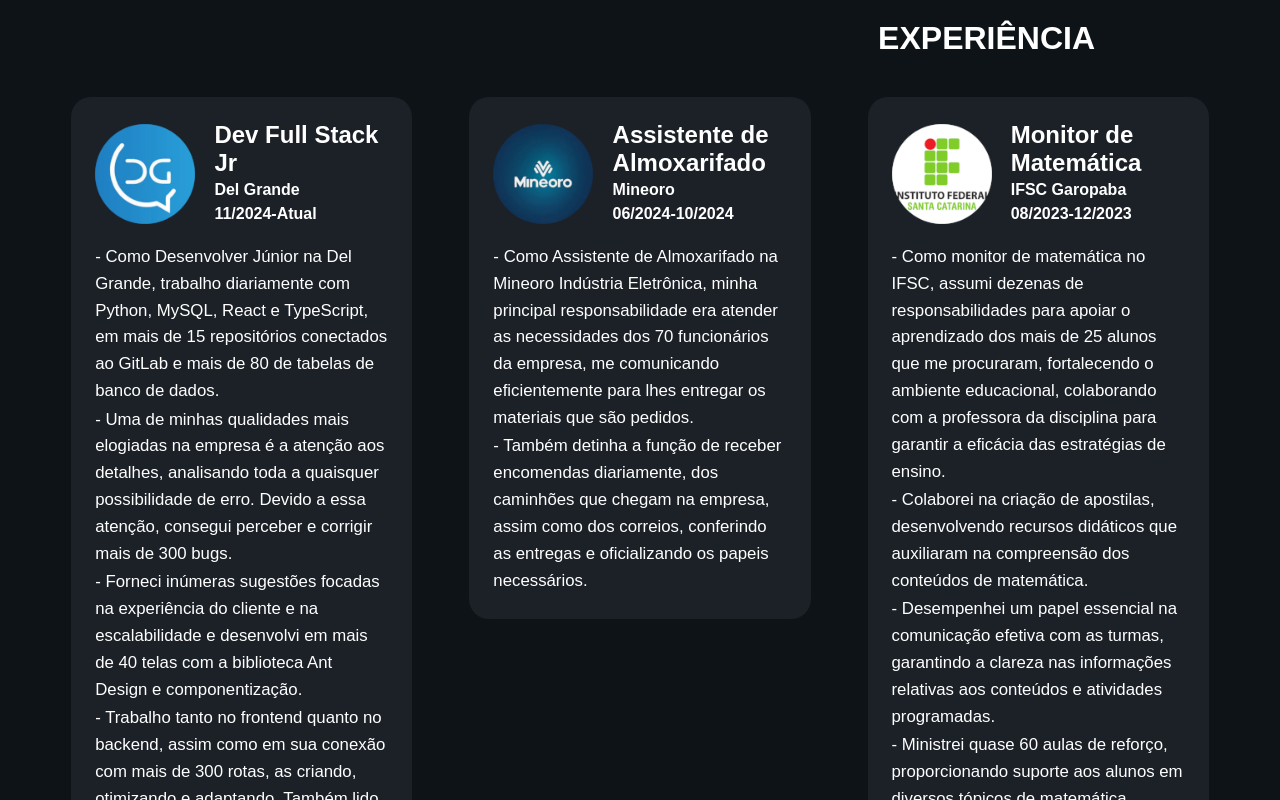
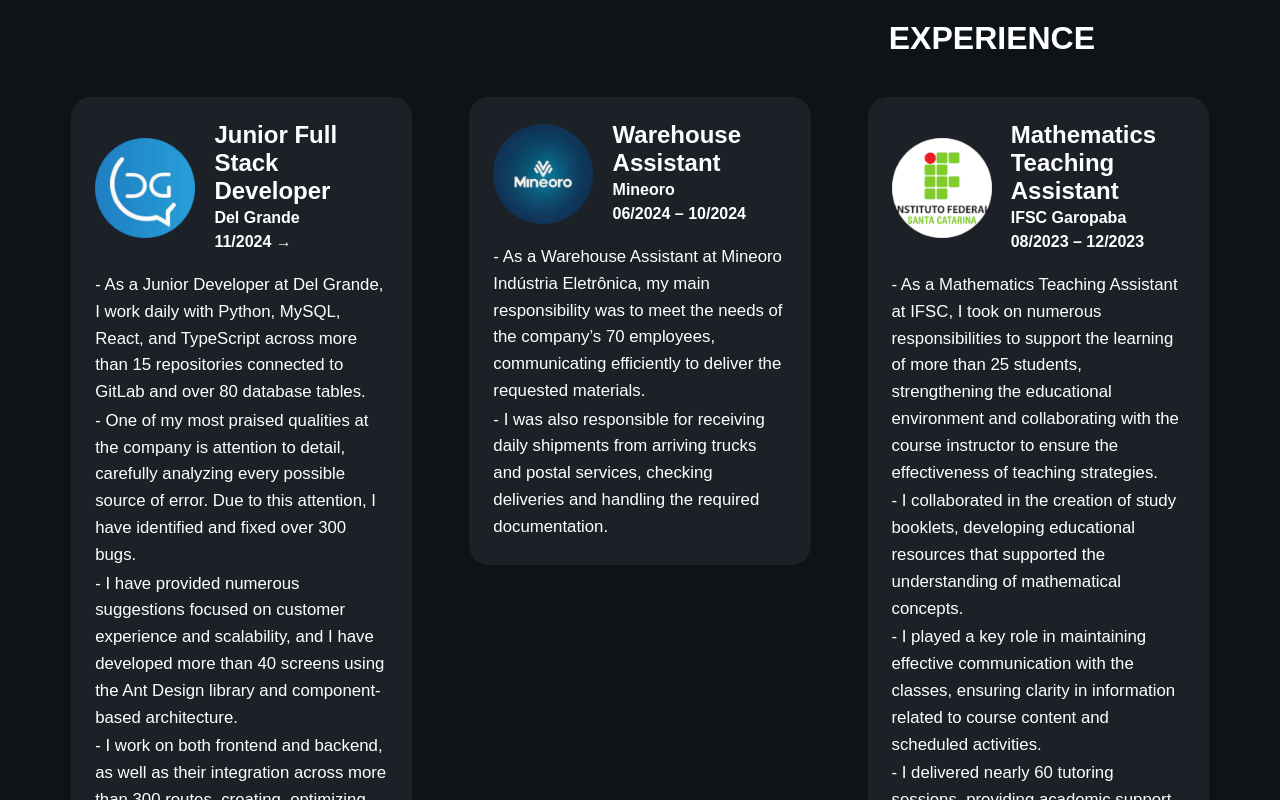
Before and after one commit to Thiago0808/portfolio, a React (Vite) app: page / in a window 1280 px wide. Shown: the part 3100-3900 px from the top of the page. Built offline with nearby package versions, Linux system fonts and the light colour scheme; a web font is replaced by a local one.

Commit message:
feat: Adiciona versão em inglês das experiências

```diff
--- a/src/content/br.json
+++ b/src/content/br.json
@@ -103,6 +103,40 @@
       "less": "VER MENOS"
     }
   },
+  "experience": {
+    "title": "EXPERIÊNCIA",
+    "items": {
+      "del-grande": {
+        "place": "Del Grande",
+        "title": "Dev Full Stack Jr",
+        "paragraphs": [
+          "Como Desenvolver Júnior na Del Grande, trabalho diariamente com Python, MySQL, React e TypeScript, em mais de 15 repositórios conectados ao GitLab e mais de 80 de tabelas de banco de dados.",
+          "Uma de minhas qualidades mais elogiadas na empresa é a atenção aos detalhes, analisando toda a quaisquer possibilidade de erro. Devido a essa atenção, consegui perceber e corrigir mais de 300 bugs.",
+          "Forneci inúmeras sugestões focadas na experiência do cliente e na escalabilidade e desenvolvi em mais de 40 telas com a biblioteca Ant Design e componentização.",
+          "Trabalho tanto no frontend quanto no backend, assim como em sua conexão com mais de 300 rotas, as criando, otimizando e adaptando. Também lido com mais de 10 APIs.",
+          "Sou o principal desenvolvedor das seções de monitor e relatórios, devido às minhas capacidades matemáticas, de análise e de facilidade em lidar com mais de 5000 dados simultaneamente, em mais de 10 relatórios e mais de 50 tipos de dados."
+        ]
+      },
+      "mineoro": {
+        "place": "Mineoro",
+        "title": "Assistente de Almoxarifado",
+        "paragraphs": [
+          "Como Assistente de Almoxarifado na Mineoro Indústria Eletrônica, minha principal responsabilidade era atender as necessidades dos 70 funcionários da empresa, me comunicando eficientemente para lhes entregar os materiais que são pedidos.",
+          "Também detinha a função de receber encomendas diariamente, dos caminhões que chegam na empresa, assim como dos correios, conferindo as entregas e oficializando os papeis necessários."
+        ]
+      },
+      "ifsc-monitor": {
+        "place": "IFSC Garopaba",
+        "title": "Monitor de Matemática",
+        "paragraphs": [
+          "Como monitor de matemática no IFSC, assumi dezenas de responsabilidades para apoiar o aprendizado dos mais de 25 alunos que me procuraram, fortalecendo o ambiente educacional, colaborando com a professora da disciplina para garantir a eficácia das estratégias de ensino.",
+          "Colaborei na criação de apostilas, desenvolvendo recursos didáticos que auxiliaram na compreensão dos conteúdos de matemática.",
+          "Desempenhei um papel essencial na comunicação efetiva com as turmas, garantindo a clareza nas informações relativas aos conteúdos e atividades programadas.",
+          "Ministrei quase 60 aulas de reforço, proporcionando suporte aos alunos em diversos tópicos de matemática."
+        ]
+      }
+    }
+  },
   "footer": {
     "developed": "Desenvolvido por Thiago Martins"
   }
--- a/src/content/en.json
+++ b/src/content/en.json
@@ -103,6 +103,40 @@
       "less": "SEE LESS"
     }
   },
+  "experience": {
+    "title": "EXPERIENCE",
+    "items": {
+      "del-grande": {
+        "place": "Del Grande",
+        "title": "Junior Full Stack Developer",
+        "paragraphs": [
+          "As a Junior Developer at Del Grande, I work daily with Python, MySQL, React, and TypeScript across more than 15 repositories connected to GitLab and over 80 database tables.",
+          "One of my most praised qualities at the company is attention to detail, carefully analyzing every possible source of error. Due to this attention, I have identified and fixed over 300 bugs.",
+          "I have provided numerous suggestions focused on customer experience and scalability, and I have developed more than 40 screens using the Ant Design library and component-based architecture.",
+          "I work on both frontend and backend, as well as their integration across more than 300 routes, creating, optimizing, and adapting them. I also work with over 10 APIs.",
+          "I am the main developer responsible for the monitoring and reporting sections, due to my strong mathematical and analytical skills and my ability to handle over 5,000 data points simultaneously, across more than 10 reports and over 50 data types."
+        ]
+      },
+      "mineoro": {
+        "place": "Mineoro",
+        "title": "Warehouse Assistant",
+        "paragraphs": [
+          "As a Warehouse Assistant at Mineoro Indústria Eletrônica, my main responsibility was to meet the needs of the company’s 70 employees, communicating efficiently to deliver the requested materials.",
+          "I was also responsible for receiving daily shipments from arriving trucks and postal services, checking deliveries and handling the required documentation."
+        ]
+      },
+      "ifsc-monitor": {
+        "place": "IFSC Garopaba",
+        "title": "Mathematics Teaching Assistant",
+        "paragraphs": [
+          "As a Mathematics Teaching Assistant at IFSC, I took on numerous responsibilities to support the learning of more than 25 students, strengthening the educational environment and collaborating with the course instructor to ensure the effectiveness of teaching strategies.",
+          "I collaborated in the creation of study booklets, developing educational resources that supported the understanding of mathematical concepts.",
+          "I played a key role in maintaining effective communication with the classes, ensuring clarity in information related to course content and scheduled activities.",
+          "I delivered nearly 60 tutoring sessions, providing academic support to students across various mathematics topics."
+        ]
+      }
+    }
+  },
   "footer": {
     "developed": "Developed by Thiago Martins"
   }
--- /dev/null
+++ b/src/content/experienteContent.ts
@@ -0,0 +1,27 @@
+import dgImg from "../assets/img/experience/dg.png";
+import mineoroImg from "../assets/img/experience/mineoro.png";
+import ifscImg from "../assets/img/experience/ifsc.png";
+
+export interface ExperienceItem {
+  id: "del-grande" | "mineoro" | "ifsc-monitor";
+  duration: string;
+  image: string;
+}
+
+export const experienceContent: ExperienceItem[] = [
+  {
+    id: "del-grande",
+    duration: "11/2024 →",
+    image: dgImg,
+  },
+  {
+    id: "mineoro",
+    duration: "06/2024 – 10/2024",
+    image: mineoroImg,
+  },
+  {
+    id: "ifsc-monitor",
+    duration: "08/2023 – 12/2023",
+    image: ifscImg,
+  },
+];
--- a/src/sections/experience/index.tsx
+++ b/src/sections/experience/index.tsx
@@ -1,64 +1,31 @@
-import './style.css'
-import "react-responsive-carousel/lib/styles/carousel.min.css";
-import SectionTitle from '../../components/SectionTitle';
-import ExperienceCard from '../../components/ExperienceCard';
-
-import dgImg from '../../assets/img/experience/dg.png';
-import mineoroImg from '../../assets/img/experience/mineoro.png';
-import ifscImg from '../../assets/img/experience/ifsc.png';
-import type { SectionsProps } from '../../App';
+import "./style.css";
+import SectionTitle from "../../components/SectionTitle";
+import ExperienceCard from "../../components/ExperienceCard";
+import type { SectionsProps } from "../../App";
+import { experienceContent } from "../../content/experienteContent";
+import { contents } from "../../content/content";
 
 function Experience({ language }: SectionsProps) {
-  const cardsData = [
-    {
-      place: 'Del Grande',
-      title: "Dev Full Stack Jr",
-      duration: "11/2024-Atual",
-      paragraphs: [
-        'Como Desenvolver Júnior na Del Grande, trabalho diariamente com Python, MySQL, React e TypeScript, em mais de 15 repositórios conectados ao GitLab e mais de 80 de tabelas de banco de dados.',
-        'Uma de minhas qualidades mais elogiadas na empresa é a atenção aos detalhes, analisando toda a quaisquer possibilidade de erro. Devido a essa atenção, consegui perceber e corrigir mais de 300 bugs.',
-        'Forneci inúmeras sugestões focadas na experiência do cliente e na escalabilidade e desenvolvi em mais de 40 telas com a biblioteca Ant Design e componentização.',
-        'Trabalho tanto no frontend quanto no backend, assim como em sua conexão com mais de 300 rotas, as criando, otimizando e adaptando. Também lido com mais de 10 APIs.',
-        'Sou o principal desenvolvedor das seções de monitor e relatórios, devido às minhas capacidades matemáticas, de análise e de facilidade em lidar com mais de 5000 dados simultaneamente, em mais de 10 relatórios e mais de 50 tipos de dados.',
-      ],
-      image: dgImg,
-    },
-    {
-      place: 'Mineoro',
-      title: "Assistente de Almoxarifado",
-      duration: "06/2024-10/2024",
-      paragraphs: [
-        'Como Assistente de Almoxarifado na Mineoro Indústria Eletrônica, minha principal responsabilidade era atender as necessidades dos 70 funcionários da empresa, me comunicando eficientemente para lhes entregar os materiais que são pedidos.',
-        'Também detinha a função de receber encomendas diariamente, dos caminhões que chegam na empresa, assim como dos correios, conferindo as entregas e oficializando os papeis necessários.',
-      ],
-      image: mineoroImg,
-    },
-    {
-      place: 'IFSC Garopaba',
-      title: "Monitor de Matemática",
-      duration: "08/2023-12/2023",
-      paragraphs: [
-        'Como monitor de matemática no IFSC, assumi dezenas de responsabilidades para apoiar o aprendizado dos mais de 25 alunos que me procuraram, fortalecendo o ambiente educacional, colaborando com a professora da disciplina para garantir a eficácia das estratégias de ensino.',
-        'Colaborei na criação de apostilas, desenvolvendo recursos didáticos que auxiliaram na compreensão dos conteúdos de matemática.',
-        'Desempenhei um papel essencial na comunicação efetiva com as turmas, garantindo a clareza nas informações relativas aos conteúdos e atividades programadas.',
-        'Ministrei quase 60 aulas de reforço, proporcionando suporte aos alunos em diversos tópicos de matemática.',
-      ],
-      image: ifscImg,
-    },
-  ]
+  const content = contents[language].experience;
+
+  const cardsData = experienceContent.map((item) => ({
+    ...item,
+    ...content.items[item.id],
+  }));
 
   return (
     <div className="experience" id="experiencia">
-      <SectionTitle title={"EXPERIÊNCIA"} positioning='mid-right'/>
+      <SectionTitle title={content.title} positioning="mid-right" />
+
       <div className="experiences-div">
-          {cardsData.map((card, index) => (
-            <div className='experience-div' key={index}>
-              <ExperienceCard {...card} />
-            </div>
-          ))}
+        {cardsData.map((card) => (
+          <div className="experience-div" key={card.id}>
+            <ExperienceCard {...card} />
+          </div>
+        ))}
       </div>
     </div>
   );
 }
 
-export default Experience
+export default Experience;
```
